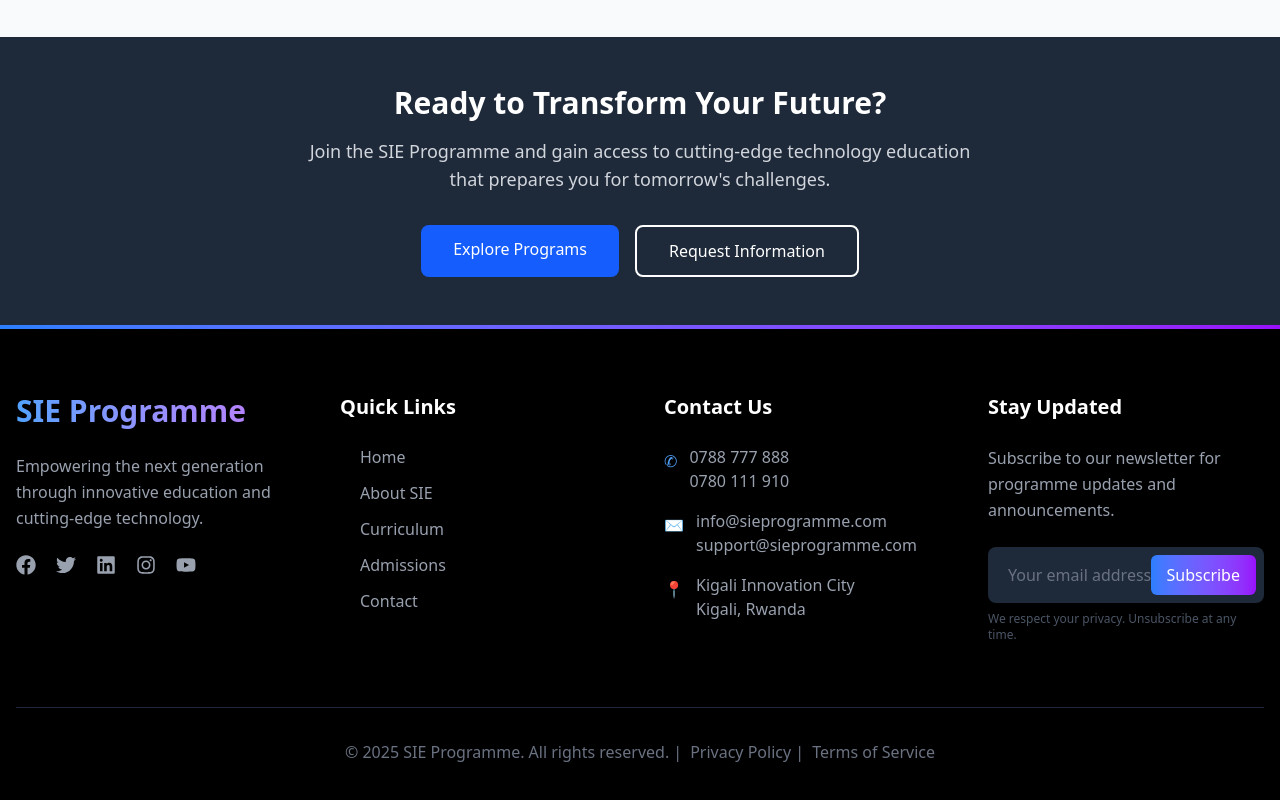
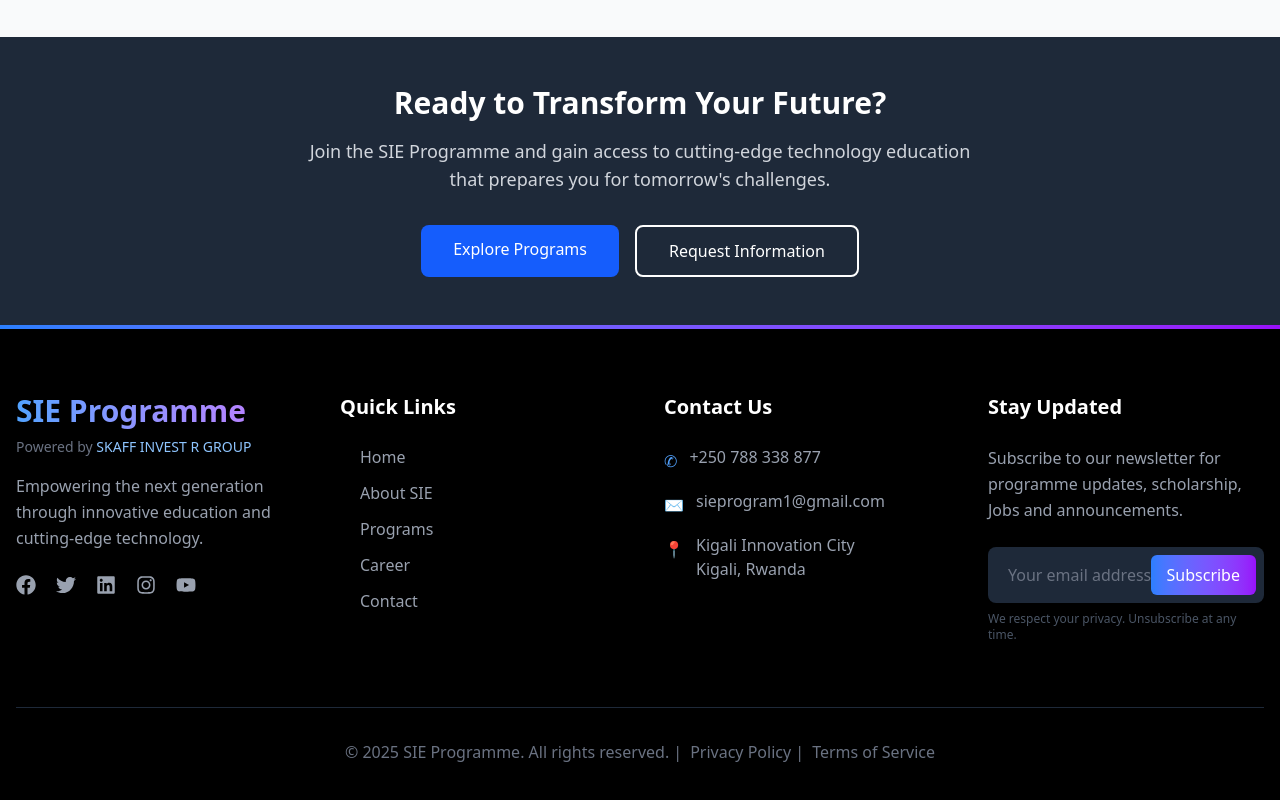
Before and after one commit to Zeden12/SIE-Programme, a React (Vite) app: page / in a window 1280 px wide. Shown: the part 5301-6101 px from the top of the page. Built offline with nearby package versions, Linux system fonts and the light colour scheme.

Commit message:
contact infos

```diff
--- a/src/components/Footer.jsx
+++ b/src/components/Footer.jsx
@@ -1,5 +1,11 @@
-import React from 'react';
-import { FaFacebook, FaTwitter, FaLinkedin, FaInstagram, FaYoutube } from 'react-icons/fa';
+import React from "react";
+import {
+  FaFacebook,
+  FaTwitter,
+  FaLinkedin,
+  FaInstagram,
+  FaYoutube,
+} from "react-icons/fa";
 
 const Footer = () => {
   return (
@@ -9,60 +15,97 @@ const Footer = () => {
       <div className="container mx-auto px-4 pt-16 pb-12">
         <div className="grid grid-cols-1 md:grid-cols-2 lg:grid-cols-4 gap-12">
           <div>
-            <h2 className="text-3xl font-bold mb-6 bg-gradient-to-r from-blue-400 to-purple-400 bg-clip-text text-transparent">
+            <h2 className="text-3xl font-bold mb-2 bg-gradient-to-r from-blue-400 to-purple-400 bg-clip-text text-transparent">
               SIE Programme
             </h2>
+            <p className="text-sm text-gray-500 mb-4 font-medium">
+              Powered by{" "}
+              <span className="text-blue-300">SKAFF INVEST R GROUP</span>
+            </p>
             <p className="text-gray-400 mb-6 leading-relaxed">
-              Empowering the next generation through innovative education and cutting-edge technology.
+              Empowering the next generation through innovative education and
+              cutting-edge technology.
             </p>
             <div className="flex space-x-5">
-              <a href="#" className="text-gray-400 hover:text-blue-400 text-xl transition duration-300 transform hover:-translate-y-1">
+              <a
+                href="https://www.facebook.com/profile.php?id=61572630885590 "
+                className="text-gray-400 hover:text-blue-400 text-xl transition duration-300 transform hover:-translate-y-1"
+              >
                 <FaFacebook />
               </a>
-              <a href="#" className="text-gray-400 hover:text-sky-400 text-xl transition duration-300 transform hover:-translate-y-1">
+              <a
+                href="https://www.facebook.com/profile.php?id=61572630885590 "
+                className="text-gray-400 hover:text-sky-400 text-xl transition duration-300 transform hover:-translate-y-1"
+              >
                 <FaTwitter />
               </a>
-              <a href="#" className="text-gray-400 hover:text-blue-500 text-xl transition duration-300 transform hover:-translate-y-1">
+              <a
+                href="https://www.facebook.com/profile.php?id=61572630885590 "
+                className="text-gray-400 hover:text-blue-500 text-xl transition duration-300 transform hover:-translate-y-1"
+              >
                 <FaLinkedin />
               </a>
-              <a href="#" className="text-gray-400 hover:text-pink-500 text-xl transition duration-300 transform hover:-translate-y-1">
+              <a
+                href="https://www.instagram.com/sie_program?igsh=MXZmYWt5emdraGR4NQ== "
+                className="text-gray-400 hover:text-pink-500 text-xl transition duration-300 transform hover:-translate-y-1"
+              >
                 <FaInstagram />
               </a>
-              <a href="#" className="text-gray-400 hover:text-red-500 text-xl transition duration-300 transform hover:-translate-y-1">
+              <a
+                href="https://www.facebook.com/profile.php?id=61572630885590 "
+                className="text-gray-400 hover:text-red-500 text-xl transition duration-300 transform hover:-translate-y-1"
+              >
                 <FaYoutube />
               </a>
             </div>
           </div>
 
           <div>
-            <h3 className="text-xl font-semibold mb-6 text-white">Quick Links</h3>
+            <h3 className="text-xl font-semibold mb-6 text-white">
+              Quick Links
+            </h3>
             <ul className="space-y-3">
               <li>
-                <a href="/" className="text-gray-400 hover:text-white transition duration-300 flex items-center group">
+                <a
+                  href="/"
+                  className="text-gray-400 hover:text-white transition duration-300 flex items-center group"
+                >
                   <span className="w-2 h-2 bg-blue-500 rounded-full mr-3 opacity-0 group-hover:opacity-100 transition"></span>
                   Home
                 </a>
               </li>
               <li>
-                <a href="/about" className="text-gray-400 hover:text-white transition duration-300 flex items-center group">
+                <a
+                  href="/about"
+                  className="text-gray-400 hover:text-white transition duration-300 flex items-center group"
+                >
                   <span className="w-2 h-2 bg-blue-500 rounded-full mr-3 opacity-0 group-hover:opacity-100 transition"></span>
                   About SIE
                 </a>
               </li>
               <li>
-                <a href="/curriculum" className="text-gray-400 hover:text-white transition duration-300 flex items-center group">
+                <a
+                  href="/programs"
+                  className="text-gray-400 hover:text-white transition duration-300 flex items-center group"
+                >
                   <span className="w-2 h-2 bg-blue-500 rounded-full mr-3 opacity-0 group-hover:opacity-100 transition"></span>
-                  Curriculum
+                  Programs
                 </a>
               </li>
               <li>
-                <a href="/admissions" className="text-gray-400 hover:text-white transition duration-300 flex items-center group">
+                <a
+                  href="/career"
+                  className="text-gray-400 hover:text-white transition duration-300 flex items-center group"
+                >
                   <span className="w-2 h-2 bg-blue-500 rounded-full mr-3 opacity-0 group-hover:opacity-100 transition"></span>
-                  Admissions
+                  Career
                 </a>
               </li>
               <li>
-                <a href="/contact" className="text-gray-400 hover:text-white transition duration-300 flex items-center group">
+                <a
+                  href="/contact"
+                  className="text-gray-400 hover:text-white transition duration-300 flex items-center group"
+                >
                   <span className="w-2 h-2 bg-blue-500 rounded-full mr-3 opacity-0 group-hover:opacity-100 transition"></span>
                   Contact
                 </a>
@@ -71,33 +114,44 @@ const Footer = () => {
           </div>
 
           <div>
-            <h3 className="text-xl font-semibold mb-6 text-white">Contact Us</h3>
+            <h3 className="text-xl font-semibold mb-6 text-white">
+              Contact Us
+            </h3>
             <ul className="space-y-4 text-gray-400">
               <li className="flex items-start">
                 <span className="text-blue-400 mr-3 mt-1">✆</span>
                 <div>
-                  <p className="hover:text-white transition duration-300">0788 777 888</p>
-                  <p className="hover:text-white transition duration-300">0780 111 910</p>
+                  <p className="hover:text-white transition duration-300">
+                    +250 788 338 877
+                  </p>
                 </div>
               </li>
               <li className="flex items-start">
                 <span className="text-blue-400 mr-3 mt-1">✉</span>
                 <div>
-                  <p className="hover:text-white transition duration-300">info@sieprogramme.com</p>
-                  <p className="hover:text-white transition duration-300">support@sieprogramme.com</p>
+                  <p className="hover:text-white transition duration-300">
+                    sieprogram1@gmail.com
+                  </p>
                 </div>
               </li>
               <li className="flex items-start">
                 <span className="text-blue-400 mr-3 mt-1">📍</span>
-                <p className="hover:text-white transition duration-300">Kigali Innovation City<br/>Kigali, Rwanda</p>
+                <p className="hover:text-white transition duration-300">
+                  Kigali Innovation City
+                  <br />
+                  Kigali, Rwanda
+                </p>
               </li>
             </ul>
           </div>
 
           <div>
-            <h3 className="text-xl font-semibold mb-6 text-white">Stay Updated</h3>
+            <h3 className="text-xl font-semibold mb-6 text-white">
+              Stay Updated
+            </h3>
             <p className="text-gray-400 mb-6 leading-relaxed">
-              Subscribe to our newsletter for programme updates and announcements.
+              Subscribe to our newsletter for programme updates, scholarship, Jobs and
+              announcements.
             </p>
             <div className="flex flex-col">
               <div className="relative">
@@ -121,8 +175,19 @@ const Footer = () => {
         <div className="border-t border-gray-800 mt-16 pt-8 text-center">
           <p className="text-gray-500">
             © {new Date().getFullYear()} SIE Programme. All rights reserved. |
-            <a href="/privacy" className="hover:text-gray-300 transition duration-300 ml-2">Privacy Policy</a> |
-            <a href="/terms" className="hover:text-gray-300 transition duration-300 ml-2">Terms of Service</a>
+            <a
+              href="/privacy"
+              className="hover:text-gray-300 transition duration-300 ml-2"
+            >
+              Privacy Policy
+            </a>{" "}
+            |
+            <a
+              href="/terms"
+              className="hover:text-gray-300 transition duration-300 ml-2"
+            >
+              Terms of Service
+            </a>
           </p>
         </div>
       </div>
--- a/src/pages/ContactPage.jsx
+++ b/src/pages/ContactPage.jsx
@@ -8,6 +8,8 @@ import {
   FaLinkedin,
   FaTwitter,
   FaFacebook,
+  FaYoutube,
+  FaInstagram,
   FaPaperPlane
 } from 'react-icons/fa';
 import Image from '../assets/SIE.jpg';
@@ -230,14 +232,20 @@ const ContactPage = () => {
                 <div className="mt-8">
                   <h3 className="text-lg font-semibold text-gray-900 mb-4">Connect With Us</h3>
                   <div className="flex space-x-4">
-                    <a href="#" className="bg-blue-100 p-3 rounded-full text-blue-600 hover:bg-blue-600 hover:text-white transition-colors">
+                    <a href="https://www.facebook.com/profile.php?id=61572630885590 " className="bg-blue-100 p-3 rounded-full text-blue-600 hover:bg-blue-600 hover:text-white transition-colors">
                       <FaLinkedin className="text-xl" />
                     </a>
-                    <a href="#" className="bg-blue-100 p-3 rounded-full text-blue-600 hover:bg-blue-600 hover:text-white transition-colors">
+                    <a href="https://www.facebook.com/profile.php?id=61572630885590 " className="bg-blue-100 p-3 rounded-full text-blue-600 hover:bg-blue-600 hover:text-white transition-colors">
                       <FaTwitter className="text-xl" />
                     </a>
-                    <a href="#" className="bg-blue-100 p-3 rounded-full text-blue-600 hover:bg-blue-600 hover:text-white transition-colors">
+                    <a href="https://www.facebook.com/profile.php?id=61572630885590 " className="bg-blue-100 p-3 rounded-full text-blue-600 hover:bg-blue-600 hover:text-white transition-colors">
                       <FaFacebook className="text-xl" />
+                    </a>
+                    <a href="https://www.instagram.com/sie_program?igsh=MXZmYWt5emdraGR4NQ== " className="bg-blue-100 p-3 rounded-full text-blue-600 hover:bg-blue-600 hover:text-white transition-colors">
+                      <FaInstagram className="text-xl" />
+                    </a>
+                    <a href="https://www.facebook.com/profile.php?id=61572630885590 " className="bg-blue-100 p-3 rounded-full text-blue-600 hover:bg-blue-600 hover:text-white transition-colors">
+                      <FaYoutube className="text-xl" />
                     </a>
                   </div>
                 </div>
```
